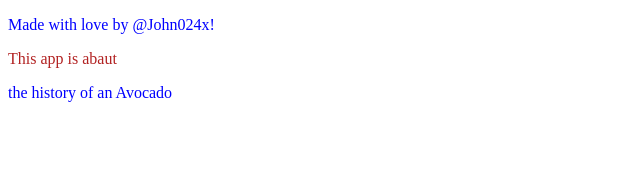
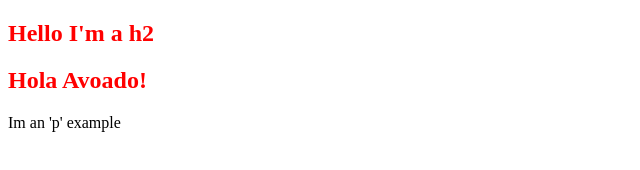
Before and after one commit to john024x/WebComponents, a plain HTML site: page index.html in a window 1280 px wide. Shown: the whole page, without its empty margins (0-640 px from the left). Drawn offline with Linux system fonts and the light colour scheme.

Commit message:
Adding elements with <template></template>

```diff
--- a/index.html
+++ b/index.html
@@ -5,9 +5,21 @@
     <meta http-equiv="X-UA-Compatible" content="IE=edge">
     <meta name="viewport" content="width=device-width, initial-scale=1.0">
     <title>Custom Element</title>
+    <style>
+        h2{
+            color: aquamarine;
+        }
+    </style>
 </head>
 <body>
-    <script type="module"src="./index.js"></script>
+    <h2>Hello I'm a h2</h2>
+    <template>
+        <h2>Hello little avocado</h2>
+        <div>
+            <p>This is just the beginning...</p>
+        </div>
+    </template>
+    <script type="module"src="./template.js"></script>
     <happy-hacking></happy-hacking>
 </body>
 </html>
--- a/index.js
+++ b/index.js
@@ -8,7 +8,7 @@ template.innerHTML = `
                 color:blue;
             }
         </style>
-        <p class ="texto">This app is abaut </p>
+        <p class ="texto">This app is about </p>
         <p>the history of an Avocado</p>
     `
 //definicion de la clase
--- /dev/null
+++ b/template.js
@@ -0,0 +1,38 @@
+//definicion de la clase
+class myElement extends HTMLElement{//el HTMLElement es necesario para la creacion de los custom Elements
+    constructor(){
+        super();
+
+    }
+    getTemplate(){
+        const template = document.createElement("template");
+        template.innerHTML = `
+            <section>
+                <h2>Hola Avoado!</h2>
+                <div>
+                    <p>
+                        Im an 'p' example
+                    </p>
+                </div>
+            </section>
+            ${this.GetStyle()}
+        `;
+        return template;
+    }
+    GetStyle(){
+        return `
+            <style>
+                h2{
+                    color: red;
+                }
+            </style>
+        `;
+    }
+    render(){
+        this.appendChild(this.getTemplate().content.cloneNode(true));
+    }
+    connectedCallback(){
+        this.render();
+    }
+}
+customElements.define('happy-hacking',myElement);
```
